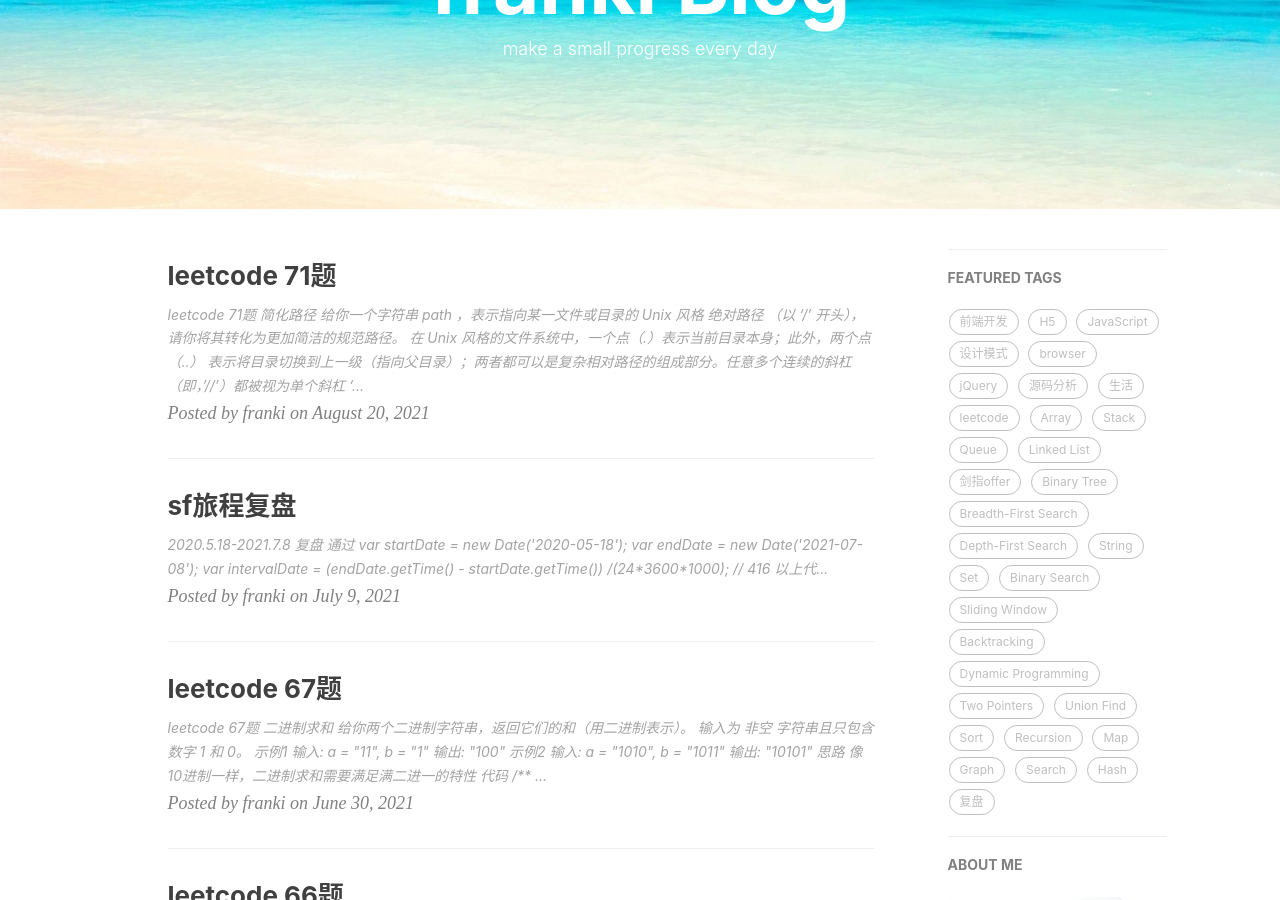
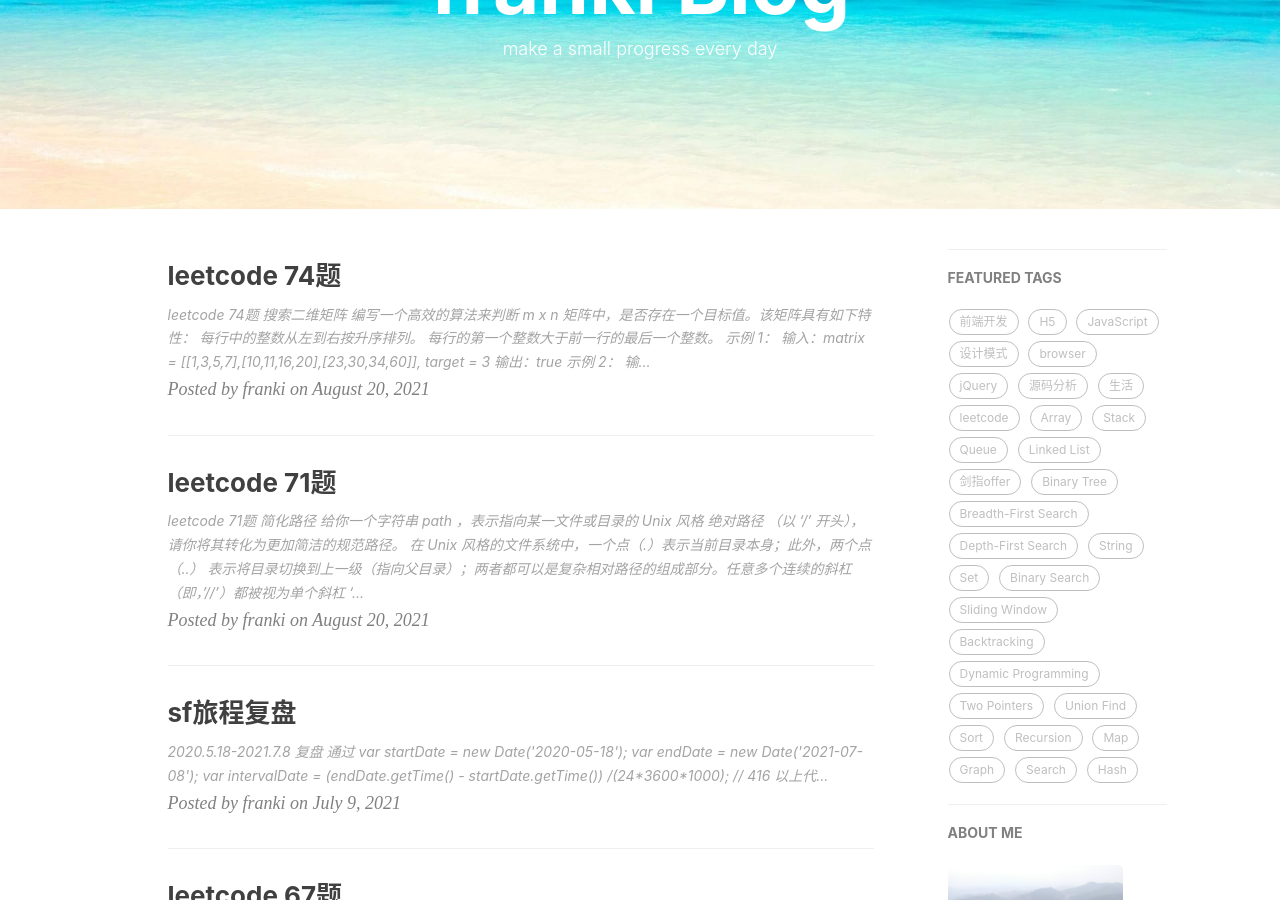
Before and after one commit to NikFranki/NikFranki.github.io, a Jekyll site: the page built from index.html, in a window 1280 px wide and 900 px high, scrolled down 209 px. Built offline with Jekyll 4.4.1, drawn with Linux system fonts in a browser that asks for light colours; nearby versions of some CDN libraries; the list of posts is cut into pages by our own code; comment, search, counter and statistics services are not loaded; some of the changed text lies outside the part shown.

Commit message:
feat: add leetcode 74

````diff
--- a/_posts/2021-08-20-leetcode70.md
+++ b/_posts/2021-08-20-leetcode70.md
@@ -6,7 +6,8 @@ date:       2021-08-20
 author:     "franki"
 catalog: true
 tags:
-    - 复盘
+    - leetcode
+    - Stack
 ---
 
 ## leetcode 71题  简化路径
--- /dev/null
+++ b/_posts/2021-08-21-leetcode74.md
@@ -0,0 +1,66 @@
+---
+layout:     post
+title:      "leetcode 74题"
+subtitle:   ""
+date:       2021-08-20
+author:     "franki"
+catalog: true
+tags:
+    - leetcode
+    - Binary Search
+---
+
+## leetcode 74题  搜索二维矩阵
+
+编写一个高效的算法来判断 m x n 矩阵中，是否存在一个目标值。该矩阵具有如下特性：
+
+每行中的整数从左到右按升序排列。
+每行的第一个整数大于前一行的最后一个整数。
+
+示例 1：
+
+```bash
+输入：matrix = [[1,3,5,7],[10,11,16,20],[23,30,34,60]], target = 3
+输出：true
+```
+
+示例 2：
+
+```bash
+输入：matrix = [[1,3,5,7],[10,11,16,20],[23,30,34,60]], target = 13
+输出：false
+```
+
+### 思路
+
+利用二分搜索，其中low为0，high为矩阵行列数组的长度，中点为列的个数
+
+### 代码
+
+```js
+var searchMatrix = function(matrix, target) {
+    // 利用二分法
+    if (matrix.length === 0) {
+        return false;
+    }
+    var low = 0, high = (matrix.length * matrix[0].length) - 1, mid = Math.floor(matrix[0].length);
+    while (low <= high) {
+        const middle = low + Math.floor((high - low) / 2);
+        const divisor = Math.floor(middle / mid);
+        const remainer = Math.floor(middle % mid);
+        if (matrix[divisor][remainer] === target) {
+            return true;
+        } else if (matrix[divisor][remainer] > target) {
+            high = middle-1;
+        } else {
+            low = middle + 1;
+        }
+    }
+    return false;
+};
+```
+
+### 复杂度分析
+
+- 时间复杂度：O(logN)
+- 空间复杂度：O(1)
````
